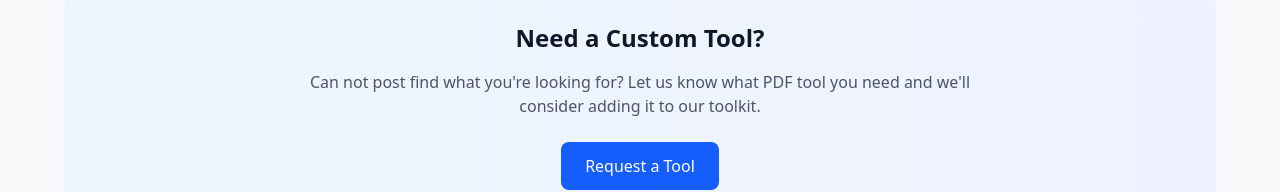
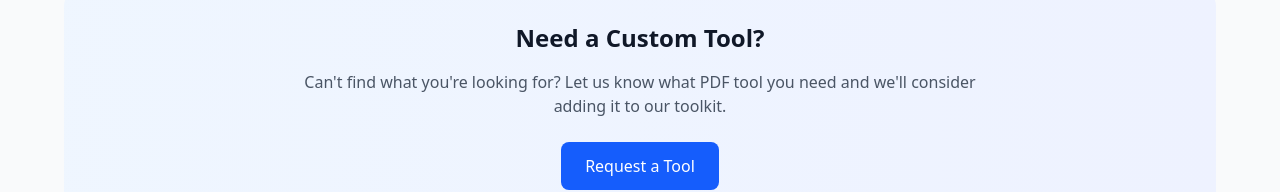
Before and after one commit to ayanchyaziz123/pdf_editor, a Next.js app: page / in a window 1280 px wide. Shown: the part 4550-4742 px from the top of the page. Built offline with nearby package versions, Linux system fonts and the light colour scheme.

Commit message:
added new tools

```diff
--- a/src/app/components/ToolsGrid.js
+++ b/src/app/components/ToolsGrid.js
@@ -415,7 +415,7 @@ export default function ToolsGrid() {
           Need a Custom Tool?
         </h3>
         <p className="text-gray-600 mb-6 max-w-2xl mx-auto">
-          Can not post find what you're looking for? Let us know what PDF tool you need and we'll consider adding it to our toolkit.
+          Can&apos;t find what you're looking for? Let us know what PDF tool you need and we&apos;ll consider adding it to our toolkit.
         </p>
         <button className="bg-blue-600 hover:bg-blue-700 text-white font-medium py-3 px-6 rounded-lg transition-colors">
           Request a Tool
```
